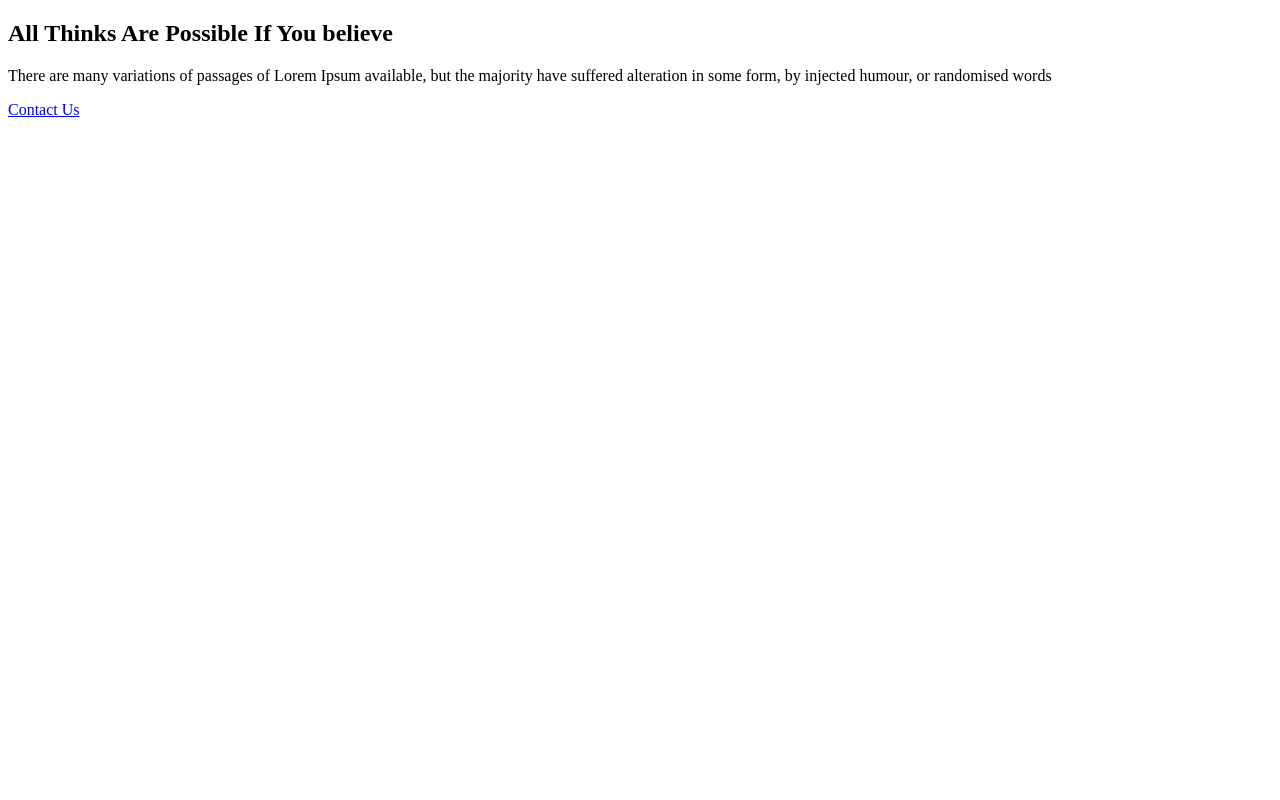
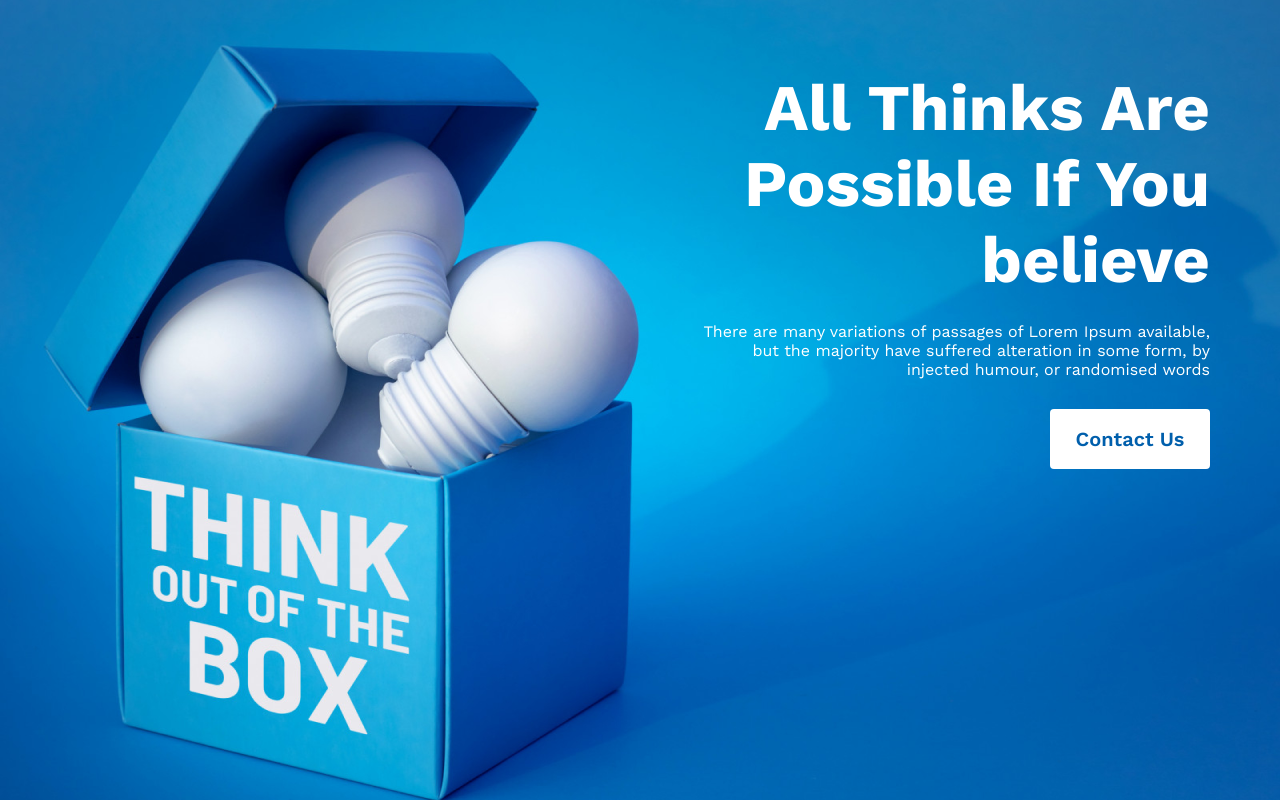
Before and after one commit to SetuIslam/portfolio, a plain HTML site: page index.html in a window 1280 px wide. Drawn offline with nearby package versions, Linux system fonts and the light colour scheme.

Commit message:
Portfolio banner

```diff
--- a/css/styl.css
+++ /dev/null
@@ -1,4 +0,0 @@
-*{
-    margin: 0;
-    padding: 0;
-}
--- /dev/null
+++ b/css/style.css
@@ -0,0 +1,60 @@
+*{
+    margin: 0;
+    padding: 0;
+    font-family: 'Work Sans', sans-serif;
+    color: #151414;
+    font-size: 16px;
+}
+/* General style */
+.primary-color{
+    color: #737272;
+}
+.color-white{
+    color: #ffffff;
+}
+.main-container{
+    max-width: 1140px;
+    margin: 0 auto;
+}
+.portfolio-button{
+    width: 160px;
+    height: 60px;
+    margin-top: 30px;
+    margin-left: auto;
+    border-radius: 4px;
+    text-align: center;
+    line-height: 3;
+}
+.button {
+    text-decoration: none;
+    font-size: 20px;
+    font-weight: 600;
+}
+
+/* Banner */
+.banner{
+    background-image: url(../images/banner/banner3.png);
+    background-repeat: no-repeat;
+    background-position: center;
+    height: 800px;
+}
+.banner-content {
+    max-width: 525px;
+    margin-left: auto;
+    text-align: right;
+    padding-top: 70px;
+}
+.banner-content h2,
+.banner-content p{
+    color: #ffffff;
+}
+.banner-content h2 {
+    font-size: 65px;
+    margin-bottom: 24px;
+}
+.banner .portfolio-button{
+    background-color: #ffffff;
+}
+.banner .button{
+    color: #005FAC;
+}
--- a/index.html
+++ b/index.html
@@ -5,16 +5,20 @@
     <meta http-equiv="X-UA-Compatible" content="IE=edge">
     <meta name="viewport" content="width=device-width, initial-scale=1.0">
     <title>Portfolio-Setu</title>
+    <link rel="preconnect" href="https://fonts.googleapis.com"><link rel="preconnect" href="https://fonts.gstatic.com" crossorigin><link href="https://fonts.googleapis.com/css2?family=Work+Sans:ital,wght@0,400;0,500;0,600;0,700;1,400;1,500;1,600;1,700&display=swap" rel="stylesheet">
+    <link rel="stylesheet" href="css/style.css">
 </head>
 <body>
     <section class="banner">
-        <div class="banner-container">
+        <div class="main-container">
             <div class="banner-content">
                 <h2>All Thinks Are Possible If You believe</h2>
                 <p>There are many variations of passages of Lorem Ipsum available, but the majority have suffered alteration in some form, by injected humour, or randomised words</p>
-                <a href="#">Contact Us</a>
+                <div class="portfolio-button">
+                    <a href="#" class="button">Contact Us</a>
+                </div>
             </div>
         </div>
-    </section>
+    </section><!--Banner Ends-->
 </body>
 </html>
```
